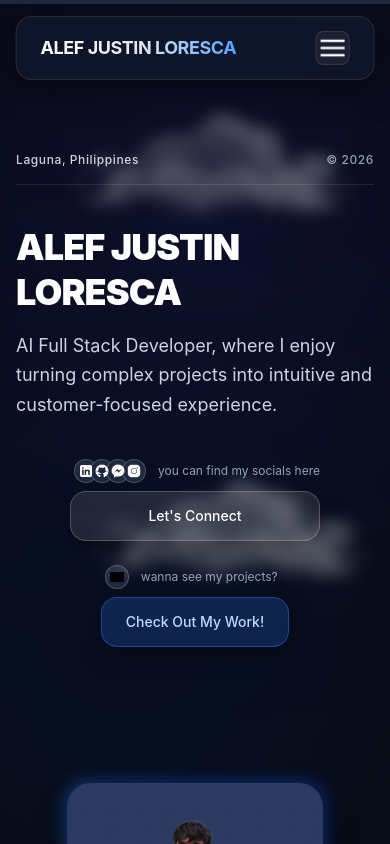
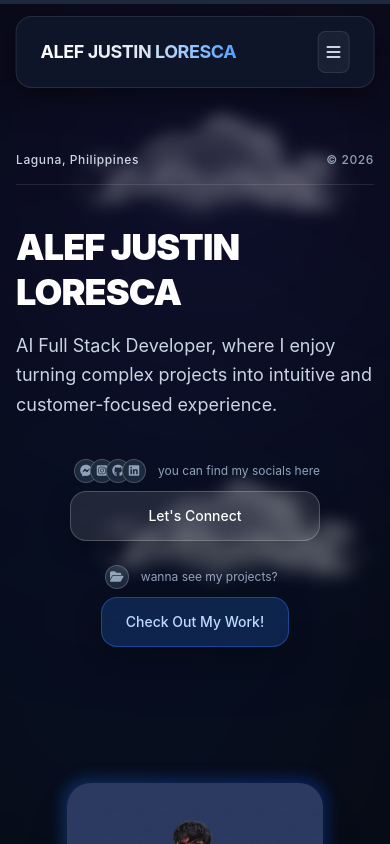
Before and after one commit to krobbus/Portfolio, a React (Vite) app: page / in a window 390 px wide. Built offline with nearby package versions, Linux system fonts and the light colour scheme; grey boxes are pictures that could not be loaded.

Commit message:
chore: Update icons with font awesome and remove saved icons inside public folder

```diff
--- a/index.html
+++ b/index.html
@@ -7,6 +7,7 @@
     <link rel="icon" type="image/png" sizes="48x48" href="https://alefjustinloresca.vercel.app/Profile.png" />
     <link rel="icon" type="image/png" sizes="192x192" href="https://alefjustinloresca.vercel.app/Profile.png" />
     <link rel="apple-touch-icon" href="https://alefjustinloresca.vercel.app/Profile.png" />
+    <link rel="stylesheet" href="https://cdnjs.cloudflare.com/ajax/libs/font-awesome/6.5.1/css/all.min.css">
     <title>Alef Justin Loresca | AI Full Stack Web Developer</title>
 
     <meta name="author" content="Alef Justin Loresca" />
--- a/src/App.tsx
+++ b/src/App.tsx
@@ -74,15 +74,11 @@ function App() {
         </div>
 
         <button
-          className="md:hidden text-slate-300 hover:text-white focus:outline-none p-1 rounded-lg bg-white/5 border border-white/10"
+          className="md:hidden text-slate-300 hover:text-white focus:outline-none p-2 rounded-lg bg-white/5 border border-white/10"
           onClick={() => setMenuOpen(!menuOpen)}
           aria-label="Toggle Menu"
         >
-          <img
-            className="w-6 h-6 invert brightness-200"
-            src="./images/icons/Menu.png"
-            alt="Menu icon"
-          />
+          <i className="fa-solid fa-bars"></i>
         </button>
       </nav>
 
--- a/src/components/Certifications.tsx
+++ b/src/components/Certifications.tsx
@@ -68,7 +68,7 @@ export default function Certifications({ slides = certSlides }: { slides?: CertS
           className="p-3 rounded-full bg-white/10 border border-white/20
           hover:bg-white/20 hover:border-blue-400 text-white bg-slate-900/90 transition-all duration-300 active:scale-95 cursor-pointer"
         >
-          <img src="./images/icons/Left.png" alt="Left Icon" className="w-5 h-5 invert brightness-200" />
+          <i className="fa-solid fa-chevron-left"></i>
         </button>
 
         <div className="flex space-x-2">
@@ -90,7 +90,7 @@ export default function Certifications({ slides = certSlides }: { slides?: CertS
           className="p-3 rounded-full bg-white/10 border border-white/20
           hover:bg-white/20 hover:border-blue-400 text-white bg-slate-900/90 transition-all duration-300 active:scale-95 cursor-pointer"
         >
-          <img src="./images/icons/Right.png" alt="Right Icon" className="w-5 h-5 invert brightness-200" />
+          <i className="fa-solid fa-chevron-right"></i>
         </button>
       </div>
     </div>
--- a/src/components/Footer.tsx
+++ b/src/components/Footer.tsx
@@ -54,29 +54,53 @@ export default function Footer({ footerRef }: { footerRef: React.RefObject<HTMLE
     return(
         <footer id="contactSection" ref={footerRef} className="pt-12 pb-20 border-t border-white/10 flex flex-col gap-4">
             <div id="contactContainers" className="w-full flex wrap justify-center lg:justify-end items-center gap-3 sm:gap-4">
-                {[
-                    { href: 'https://github.com/krobbus', alt: 'Github', icon: './images/icons/Github.png', text: 'Github' },
-                    { href: 'https://www.linkedin.com/in/alefjustinloresca/', alt: 'LinkedIn', icon: './images/icons/LinkedIn.png', text: 'LinkedIn' },
-                    { href: 'https://www.instagram.com/ajloresca/', alt: 'Instagram', icon: './images/icons/Instagram.png', text: 'Instagram' },
-                    { href: 'https://m.me/lorescaalef/', alt: 'Messenger', icon: './images/icons/Messenger.png', text: 'Messenger' },
-                ].map((social, idx) => (
                 <a
-                        key={idx}
-                        href={social.href}
+                    href="https://github.com/krobbus"
                     target="_blank"
                     rel="noopener noreferrer"
                     className="px-4 py-2.5 rounded-xl bg-slate-900/90 border border-white/10 text-xs sm:text-sm font-medium text-slate-300
                     hover:text-white hover:border-blue-400/50 hover:bg-blue-500/10 hover:shadow-[0_0_20px_rgba(59,130,246,0.25)]
                     hover:-translate-y-0.5 flex items-center gap-2.5 transition-all duration-200 shadow-md group cursor-pointer"
                 >
-                        <img
-                            src={social.icon}
-                            alt={social.alt}
-                            className="w-4 h-4 sm:w-4.5 sm:h-4.5 invert brightness-200 group-hover:scale-110 transition-transform duration-200"
-                        />
-                        <span>{social.text}</span>
+                    <i className="fa-brands fa-github"></i>
+                    <span>Github</span>
                 </a>
-                ))}
+
+                <a
+                    href="https://www.linkedin.com/in/alefjustinloresca/"
+                    target="_blank"
+                    rel="noopener noreferrer"
+                    className="px-4 py-2.5 rounded-xl bg-slate-900/90 border border-white/10 text-xs sm:text-sm font-medium text-slate-300
+                    hover:text-white hover:border-blue-400/50 hover:bg-blue-500/10 hover:shadow-[0_0_20px_rgba(59,130,246,0.25)]
+                    hover:-translate-y-0.5 flex items-center gap-2.5 transition-all duration-200 shadow-md group cursor-pointer"
+                >
+                    <i className="fa-brands fa-linkedin"></i>
+                    <span>LinkedIn</span>
+                </a>
+
+                <a
+                    href="https://www.instagram.com/ajloresca/"
+                    target="_blank"
+                    rel="noopener noreferrer"
+                    className="px-4 py-2.5 rounded-xl bg-slate-900/90 border border-white/10 text-xs sm:text-sm font-medium text-slate-300
+                    hover:text-white hover:border-blue-400/50 hover:bg-blue-500/10 hover:shadow-[0_0_20px_rgba(59,130,246,0.25)]
+                    hover:-translate-y-0.5 flex items-center gap-2.5 transition-all duration-200 shadow-md group cursor-pointer"
+                >
+                    <i className="fa-brands fa-square-instagram"></i>
+                    <span>Instagram</span>
+                </a>
+
+                <a
+                    href="https://m.me/lorescaalef/"
+                    target="_blank"
+                    rel="noopener noreferrer"
+                    className="px-4 py-2.5 rounded-xl bg-slate-900/90 border border-white/10 text-xs sm:text-sm font-medium text-slate-300
+                    hover:text-white hover:border-blue-400/50 hover:bg-blue-500/10 hover:shadow-[0_0_20px_rgba(59,130,246,0.25)]
+                    hover:-translate-y-0.5 flex items-center gap-2.5 transition-all duration-200 shadow-md group cursor-pointer"
+                >
+                    <i className="fa-brands fa-facebook-messenger"></i>
+                    <span>Messenger</span>
+                </a>
             </div>
 
             <div id="emailContainer" className="flex flex-col items-end bg-slate-900/90 border border-white/10 rounded-3xl p-8 sm:p-12 shadow-[0_16px_48px_rgba(0,0,0,0.6)] space-y-10 relative overflow-hidden">
--- a/src/components/Header.tsx
+++ b/src/components/Header.tsx
@@ -38,16 +38,16 @@ export default function Header({footerRef, projectsRef}: {footerRef: React.RefOb
                         <div className="socialHint flex items-center space-x-3 text-xs text-slate-400 pl-1">
                             <div className="floatingIcons flex items-center -space-x-2">
                                 <div className="w-6 h-6 p-1 rounded-full bg-slate-800 border border-white/20 hover:scale-125 transition-transform flex items-center justify-center">
-                                    <img src="./images/icons/LinkedIn.png" alt="LinkedIn Icon" className="w-full h-full object-contain invert brightness-200" />
+                                    <i className="fa-brands fa-facebook-messenger"></i>
                                 </div>
                                 <div className="w-6 h-6 p-1 rounded-full bg-slate-800 border border-white/20 hover:scale-125 transition-transform flex items-center justify-center">
-                                    <img src="./images/icons/Github.png" alt="GitHub Icon" className="w-full h-full object-contain invert brightness-200" />
+                                    <i className="fa-brands fa-square-instagram"></i>
                                 </div>
                                 <div className="w-6 h-6 p-1 rounded-full bg-slate-800 border border-white/20 hover:scale-125 transition-transform flex items-center justify-center">
-                                    <img src="./images/icons/Messenger.png" alt="Messenger Icon" className="w-full h-full object-contain invert brightness-200" />
+                                    <i className="fa-brands fa-github"></i>
                                 </div>
                                 <div className="w-6 h-6 p-1 rounded-full bg-slate-800 border border-white/20 hover:scale-125 transition-transform flex items-center justify-center">
-                                    <img src="./images/icons/Instagram.png" alt="Instagram Icon" className="w-full h-full object-contain invert brightness-200" />
+                                    <i className="fa-brands fa-linkedin"></i>
                                 </div>
                             </div>
 
@@ -68,7 +68,7 @@ export default function Header({footerRef, projectsRef}: {footerRef: React.RefOb
                         <div className="socialHint flex items-center space-x-3 text-xs text-slate-400 pl-1">
                             <div className="floatingIcons flex items-center -space-x-2">
                                 <div className="w-6 h-6 p-1 rounded-full bg-slate-800 border border-white/20 hover:scale-125 transition-transform flex items-center justify-center">
-                                    <img src="./images/icons/Resume.png" alt="Resume Icon" className="w-full h-full object-contain invert brightness-200" />
+                                    <i className="fa-solid fa-folder-open"></i>
                                 </div>
                             </div>
 
--- a/src/components/Project.tsx
+++ b/src/components/Project.tsx
@@ -58,7 +58,7 @@ function ProjectMediaFrame({ slides }: { slides: VideoSlide[] }) {
                         className="absolute left-3 top-1/2 -translate-y-1/2 p-2.5 rounded-full bg-slate-900/80 border border-white/20 text-white
                         hover:bg-slate-800 hover:border-blue-400 transition-all duration-200 opacity-80 group-hover:opacity-100 active:scale-95 z-20 cursor-pointer shadow-lg"
                     >
-                        <img src="./images/icons/Left.png" alt="Previous" className="w-4 h-4 invert brightness-200" />
+                        <i className="fa-solid fa-chevron-left"></i>
                     </button>
                 )}
 
@@ -69,7 +69,7 @@ function ProjectMediaFrame({ slides }: { slides: VideoSlide[] }) {
                         className="absolute right-3 top-1/2 -translate-y-1/2 p-2.5 rounded-full bg-slate-900/80 border border-white/20 text-white
                         hover:bg-slate-800 hover:border-blue-400 transition-all duration-200 opacity-80 group-hover:opacity-100 active:scale-95 z-20 cursor-pointer shadow-lg"
                     >
-                        <img src="./images/icons/Right.png" alt="Next" className="w-4 h-4 invert brightness-200" />
+                        <i className="fa-solid fa-chevron-right"></i>
                     </button>
                 )}
             </div>
```
Lines whose indentation alone changed are shown as unchanged.
